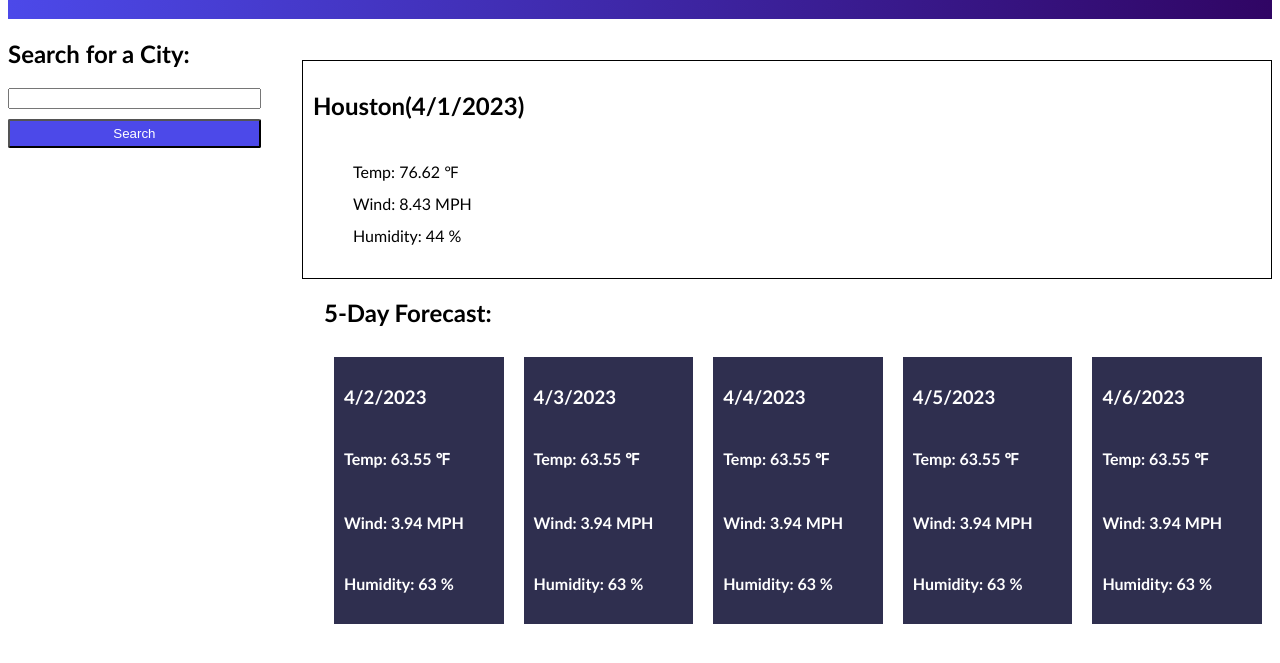
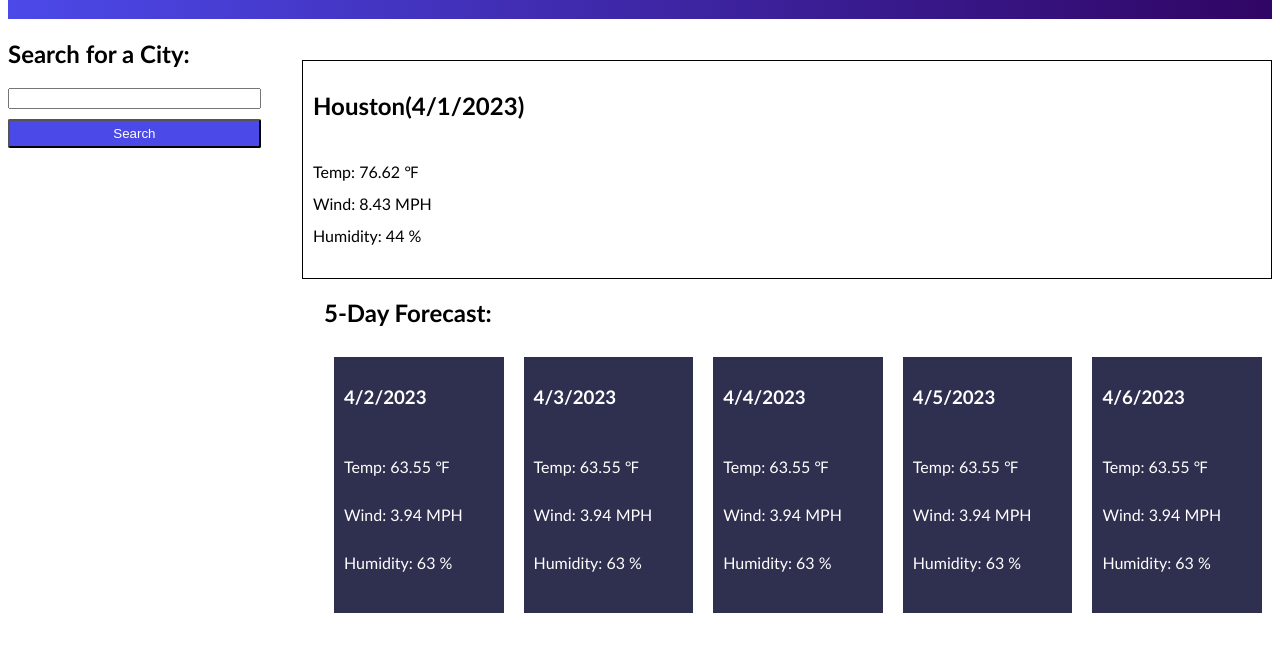
Before and after one commit to HotBarbeque/C6-Weather-KC, a plain HTML site: page index.html in a window 1280 px wide. Shown: the part 71-734 px from the top of the page. Drawn offline with Linux system fonts and the light colour scheme.

Commit message:
Fixed cards

```diff
--- a/assets/style.css
+++ b/assets/style.css
@@ -50,6 +50,7 @@ aside {
 .todayStats {
     list-style-type: none;
     line-height: 2;
+    padding-left: 0;
 }
 
 .fivedayForecast {
@@ -78,3 +79,13 @@ margin: 10px;
     color: white;
     flex: 1;
 }
+
+.stats-1,
+.stats-2,
+.stats-3,
+.stats-4,
+.stats-5 {
+    list-style-type: none;
+    line-height: 3;
+    padding-left: 0;
+}
--- a/index.html
+++ b/index.html
@@ -6,7 +6,6 @@
     <meta charset="UTF-8">
     <meta http-equiv="X-UA-Compatible" content="IE=edge">
     <meta name="viewport" content="width=device-width, initial-scale=1.0">
-    <link rel='stylsheet' href="./assets/reset.css">
     <link rel='stylesheet' href="./assets/style.css">
     <title>Weather Dashboard</title>
 </head>
@@ -37,38 +36,48 @@
 
             <div class="card-1">
                 <h3 class="date-1">4/2/2023</h3>
-                <h4 class="temp-1">Temp: 63.55 &#8457</h4>
-                <h4 class="wind-1">Wind: 3.94 MPH</h4>
-                <h4 class="humi-1">Humidity: 63 %</h4>
+                <ul class="stats-1">
+                    <li class="temp-1">Temp: 63.55 &#8457</li>
+                    <li class="wind-1">Wind: 3.94 MPH</li>
+                    <li class="humi-1">Humidity: 63 %</li>
+                </ul>
             </div>
 
             <div class="card-2">
                 <h3 class="date-2">4/3/2023</h3>
-                <h4 class="temp-2">Temp: 63.55 &#8457</h4>
-                <h4 class="wind-2">Wind: 3.94 MPH</h4>
-                <h4 class="humi-2">Humidity: 63 %</h4>
+                <ul class="stats-2">
+                    <li class="temp-2">Temp: 63.55 &#8457</li>
+                    <li class="wind-2">Wind: 3.94 MPH</li>
+                    <li class="humi-2">Humidity: 63 %</li>
+                </ul>
             </div>
 
             <div class="card-3">
                 <h3 class="date-3">4/4/2023</h3>
-                <h4 class="temp-3">Temp: 63.55 &#8457</h4>
-                <h4 class="wind-3">Wind: 3.94 MPH</h4>
-                <h4 class="humi-3">Humidity: 63 %</h4>
+                <ul class="stats-3">
+                    <li class="temp-3">Temp: 63.55 &#8457</li>
+                    <li class="wind-3">Wind: 3.94 MPH</li>
+                    <li class="humi-3">Humidity: 63 %</li>
+                </ul>
             </div>
 
             <div class="card-4">
                 <h3 class="date-4">4/5/2023</h3>
-                <h4 class="temp-4">Temp: 63.55 &#8457</h4>
-                <h4 class="wind-4">Wind: 3.94 MPH</h4>
-                <h4 class="humi-4">Humidity: 63 %</h4>
+                <ul class="stats-4">
+                    <li class="temp-4">Temp: 63.55 &#8457</li>
+                    <li class="wind-4">Wind: 3.94 MPH</li>
+                    <li class="humi-4">Humidity: 63 %</li>
+                </ul>
             </div>
 
 
             <div class="card-5">
                 <h3 class="date-5">4/6/2023</h3>
-                <h4 class="temp-5">Temp: 63.55 &#8457</h4>
-                <h4 class="wind-5">Wind: 3.94 MPH</h4>
-                <h4 class="humi-5">Humidity: 63 %</h4>
+                <ul class="stats-5">
+                    <li class="temp-5">Temp: 63.55 &#8457</li>
+                    <li class="wind-5">Wind: 3.94 MPH</li>
+                    <li class="humi-5">Humidity: 63 %</li>
+                </ul>
             </div>
 
         </Div>
```
Also changed, not shown: assets/reset.css (deleted). Lines whose indentation alone changed are shown as unchanged.
